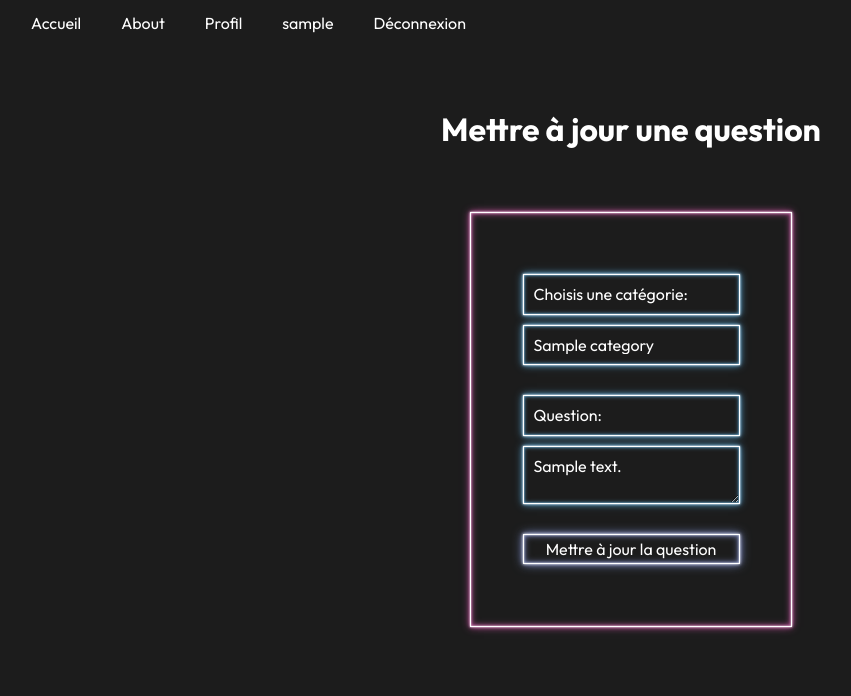
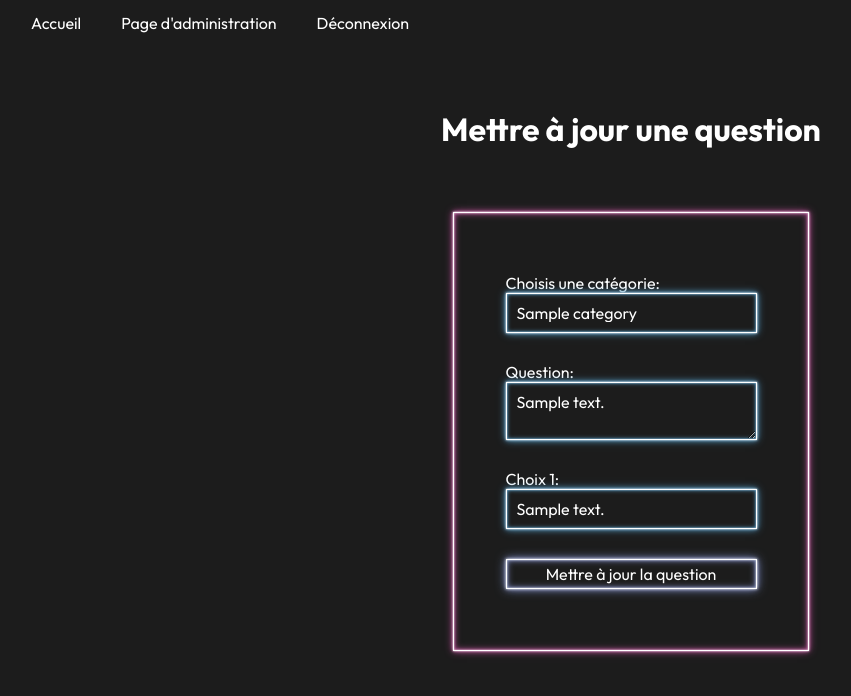
Before and after one commit to lenain-emile/project-quizz, a PHP site: page /updateQuestion.php?id=1 in a window 1280 px wide. Shown: the top 696 px of the page, without its empty margins (9-860 px from the left). Run offline with PHP 8.4, Linux system fonts and the light colour scheme; the visitor is signed in with stand-in values (Sample User, id 1); tables that the repository leaves empty or names only in its code hold one stand-in row (values such as "Sample post"); some web fonts are replaced.

Commit message:
Fixed question update

```diff
--- a/class/Question.php
+++ b/class/Question.php
@@ -79,6 +79,15 @@ class Question
         ]);
     }
 
+    public function getAnswersByQuestionId($questionId) {
+        $sql = "SELECT * FROM reponses WHERE question_id = :question_id";
+        return $this->db->query($sql, ['question_id' => $questionId])->fetchAll(PDO::FETCH_ASSOC);
+    }
+
+    public function updateAnswer($answerId, $answerText, $isCorrect) {
+        $sql = "UPDATE reponses SET reponse_text = :answerText, est_correct = :isCorrect WHERE id = :id";
+        $this->db->query($sql, ['answerText' => $answerText, 'isCorrect' => $isCorrect, 'id' => $answerId]);
+    }
 
 
     public function fetchAll() {
--- a/style/style.css
+++ b/style/style.css
@@ -24,7 +24,8 @@ h3,
 p,
 th,
 tr,
-a {
+a,
+label {
     font-family: 'Outfit';
     color: white;
 }
@@ -105,7 +106,6 @@ form {
     width: 100%;
 }
 
-label,
 input,
 textarea,
 select {
--- a/updateCategory.php
+++ b/updateCategory.php
@@ -1,6 +1,9 @@
 <?php
 session_start();
-
+if (!isset($_SESSION['username'])) {
+    header('Location: login.php');
+    exit;
+}
 include 'class/Database.php';
 include 'class/Category.php';
 
--- a/updateQuestion.php
+++ b/updateQuestion.php
@@ -1,6 +1,5 @@
 <?php
 session_start();
-
 include_once 'class/Database.php';
 include_once 'class/Question.php';
 include_once 'class/Category.php';
@@ -9,6 +8,7 @@ $db = new Database();
 $questionId = isset($_GET['id']) ? intval($_GET['id']) : 0;
 $question = new Question($db, null); // Pass null for categoryId as it's not needed here
 $questionData = $question->getQuestionById($questionId);
+$answers = $question->getAnswersByQuestionId($questionId);
 $categories = new Category($db);
 $categories = $categories->fetchAll();
 
@@ -17,11 +17,19 @@ if ($_POST) {
     $category = $_POST['category'] ?? null;
     if ($category) {
         $question->updateQuestion($questionId, $questionText);
-        if($question->updateQuestion($questionId, $questionText)) {
-            header('Location: adminPage.php');
+
+        // Update answers
+        foreach ($answers as $index => $answer) {
+            $answerText = $_POST['choix' . ($index + 1)];
+            $isCorrect = ($index == 0) ? 1 : 0; // The first answer is the correct one
+            $question->updateAnswer($answer['id'], $answerText, $isCorrect);
         }
+
+        echo "Question mise à jour avec succès !";
+        header('Location: adminPage.php');
+        exit;
     } else {
-        echo "Une erreur est survenue";
+        echo "Veuillez sélectionner une catégorie.";
     }
 }
 ?>
@@ -50,8 +58,13 @@ if ($_POST) {
                 <label for="navbar-toggle" class="navbar-icon">&#9776;</label>
                 <div class="navbar-menu">
                     <a href="index.php">Accueil</a>
-                    <a href="#about">About</a>
-                    <a href="user.php">Profil</a>
+                    <?php if (!isset($_SESSION['username'])) { ?>
+                        <a href="login.php">Connexion</a>
+                        <a href="register.php">S'inscrire</a>
+                    <?php } else { ?>
+                        <a href="adminPage.php"><?= "Page d'administration" ?></a>
+                        <a href="deconnexion.php">Déconnexion</a>
+                    <?php } ?>
                 </div>
             </div>
         </nav>
@@ -61,15 +74,13 @@ if ($_POST) {
                 <input type="checkbox" id="navbar-toggle">
                 <ul class="navbar-menu">
                     <li><a href="index.php">Accueil</a></li>
-                    <li><a href="#about">About</a></li>
-                    <li><a href="user.php">Profil</a></li>
-                    <?php if (!isset($_SESSION['username'])): ?>
+                    <?php if (!isset($_SESSION['username'])) { ?>
                         <li><a href="login.php">Connexion</a></li>
                         <li><a href="register.php">S'inscrire</a></li>
-                    <?php else: ?>
-                        <li><a href="#"><?= $_SESSION['username'] ?></a></li>
+                    <?php } else { ?>
+                        <li><a href="adminPage.php"><?= "Page d'administration" ?></a></li>
                         <li><a href="deconnexion.php">Déconnexion</a></li>
-                    <?php endif; ?>
+                    <?php } ?>
                 </ul>
             </div>
         </nav>
@@ -82,15 +93,21 @@ if ($_POST) {
                 <label for="category">Choisis une catégorie:</label>
                 <select name="category" id="category" required>
                     <option value="">Sélectionnez une catégorie</option>
-                    <?php foreach ($categories as $category): ?>
+                    <?php foreach ($categories as $category) { ?>
                         <option value="<?php echo $category['id']; ?>" <?php if ($category['id'] == $questionData['categorie_id']) echo 'selected'; ?>><?php echo $category['nom']; ?></option>
-                    <?php endforeach; ?>
+                    <?php } ?>
                 </select>
             </div>
             <div class="form-group">
                 <label for="Question">Question:</label>
                 <textarea name="Question" id="Question" required><?= htmlspecialchars($questionData['question_text']) ?></textarea>
             </div>
+            <?php foreach ($answers as $index => $answer) { ?>
+                <div class="form-group">
+                    <label for="choix<?= $index + 1 ?>">Choix <?= $index + 1 ?>:</label>
+                    <input type="text" name="choix<?= $index + 1 ?>" id="choix<?= $index + 1 ?>" value="<?= htmlspecialchars($answer['reponse_text']) ?>" required>
+                </div>
+            <?php } ?>
             <div class="form-group">
                 <button type="submit" class="neon-flashing-box">Mettre à jour la question</button>
             </div>
```
